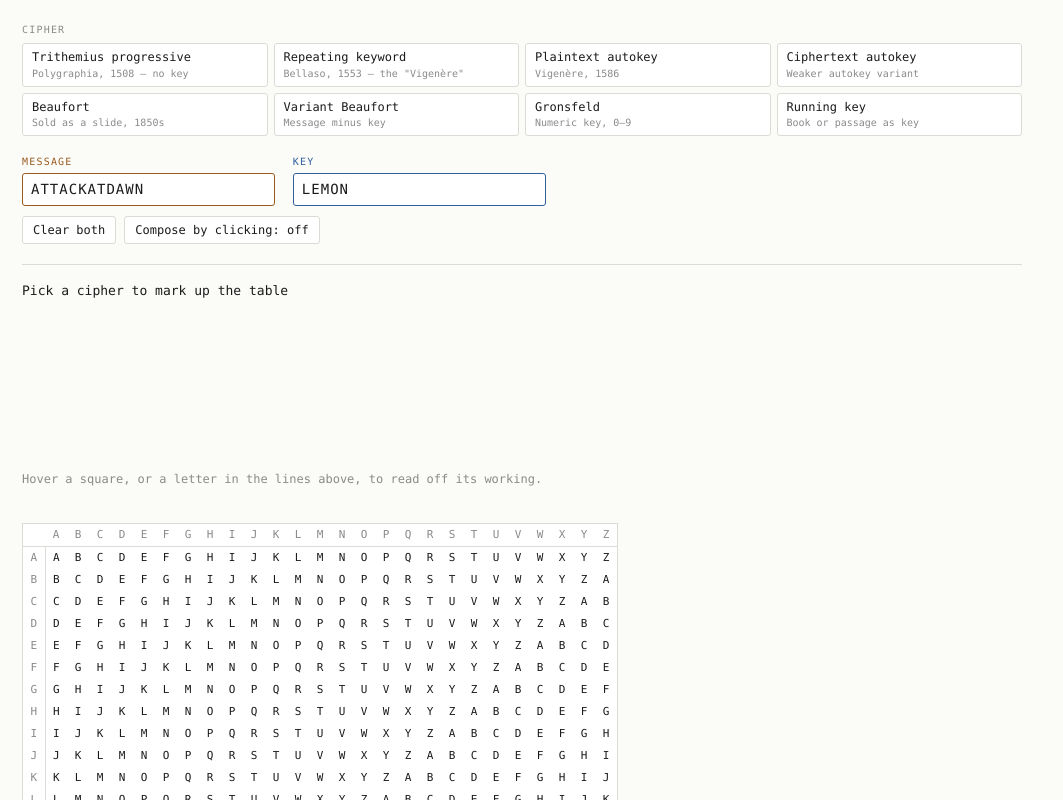
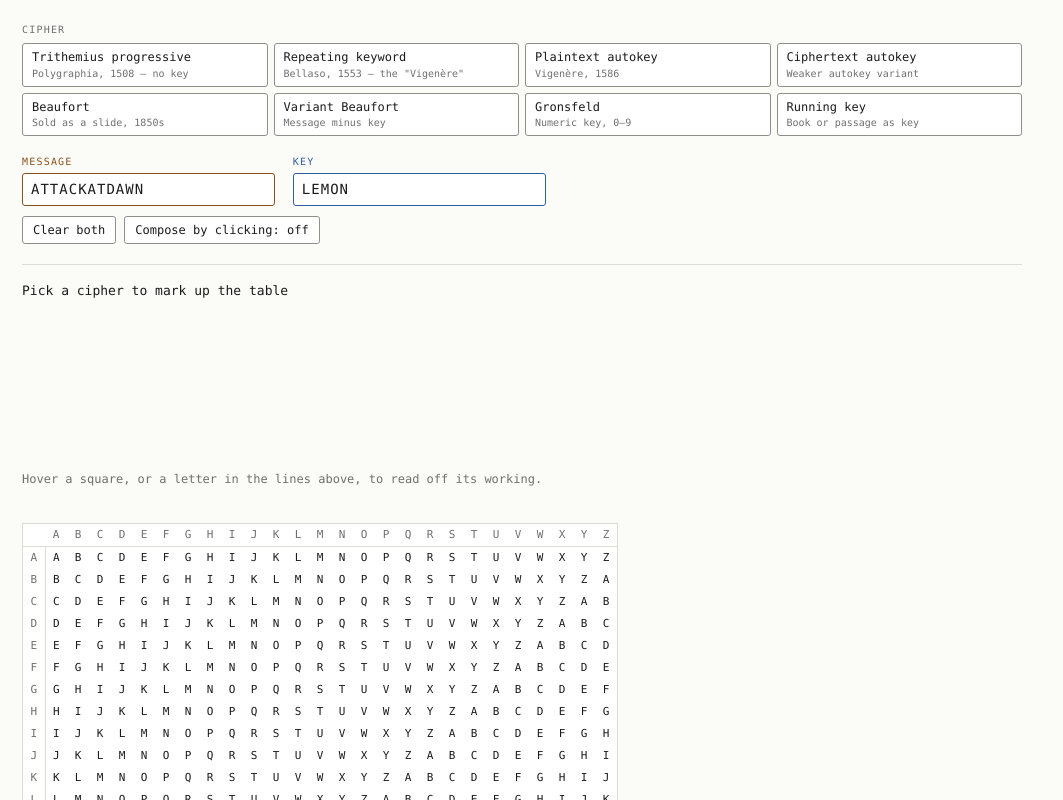
Before and after one commit to jerryaswell/tabula-recta, a website with bundled scripts: page src/index.html in a window 1280 px wide. Shown: the top 800 px of the page, without its empty margins (0-1063 px from the left). Built offline with nearby package versions, Linux system fonts and the light colour scheme.

Commit message:
Bring the greys up to a readable contrast
The one grey the page leans on for every label, note, tip, legend and — more
to the point — all fifty-two alphabet letters down the side and across the top
measured 3.33:1 on paper, against the 4.5 that normal-weight text wants. The
position badges were worse: 7px type at 2.80:1, which is texture rather than a
number you can read.

Darkened by a step each: the grey, the message colour where it sits on its own
soft fill, and the badges, which also gain a pixel. Control borders get their
own token so they can meet the 3:1 that a control's only boundary needs while
the table hairlines and the divider stay as pale as they were. Every pair the
page actually paints now passes AA — measured, not estimated.

A prefers-contrast block hands more to anyone who asks the system for it.

```diff
--- a/src/styles.css
+++ b/src/styles.css
@@ -1,10 +1,13 @@
 :root {
   --ink: #1b1b1b;
-  --dim: #8a8a8a;
+  --dim: #6f6f6f;
   --rule: #dcdcd6;
+  /* hairlines on paper stay pale; a control's edge has to be seen */
+  --edge: #8f8f8a;
+  --badge: #5f5f5f;
   --paper: #fbfbf8;
   --mark: #efece0;
-  --plain: #9a5b1f;
+  --plain: #8a4f18;
   --key: #2f5f9f;
   --cipher: #2f6f4f;
   --plain-soft: #f3e3d2;
@@ -47,7 +50,7 @@ body {
   padding: 6px 9px;
   line-height: 1.3;
   background: #fff;
-  border: 1px solid var(--rule);
+  border: 1px solid var(--edge);
   border-radius: 3px;
   color: var(--ink);
   cursor: pointer;
@@ -68,7 +71,7 @@ body {
   color: #fff;
 }
 .picks button.on .sub {
-  color: #cfe3d6;
+  color: #e6f2ea;
 }
 
 /* message + key, then the composing row */
@@ -117,7 +120,7 @@ body {
   font-size: 12px;
   padding: 4px 10px;
   background: #fff;
-  border: 1px solid var(--rule);
+  border: 1px solid var(--edge);
   border-radius: 3px;
   color: var(--ink);
   cursor: pointer;
@@ -377,8 +380,8 @@ td.used::after {
   position: absolute;
   top: -1px;
   right: 1px;
-  font-size: 7px;
-  color: var(--dim);
+  font-size: 8px;
+  color: var(--badge);
   line-height: 1;
 }
 td.trail {
@@ -399,7 +402,7 @@ td.used.cross {
   background: var(--cipher-soft);
 }
 td.at::after {
-  color: #cfe3d6;
+  color: #e6f2ea;
 }
 body.composing td {
   cursor: pointer;
@@ -478,3 +481,13 @@ body.composing td:hover {
     min-height: 9.3em;
   }
 }
+
+/* someone who has asked for more contrast gets it */
+@media (prefers-contrast: more) {
+  :root {
+    --dim: #4a4a4a;
+    --rule: #9a9a94;
+    --edge: #6a6a66;
+    --badge: #3d3d3d;
+  }
+}
```
